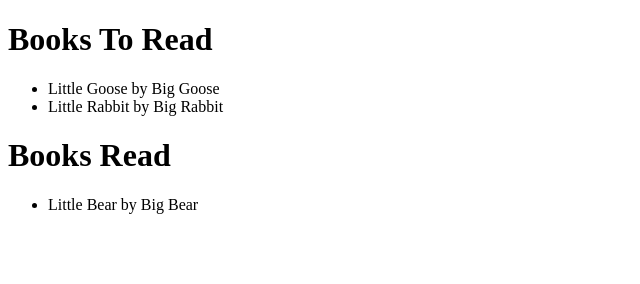
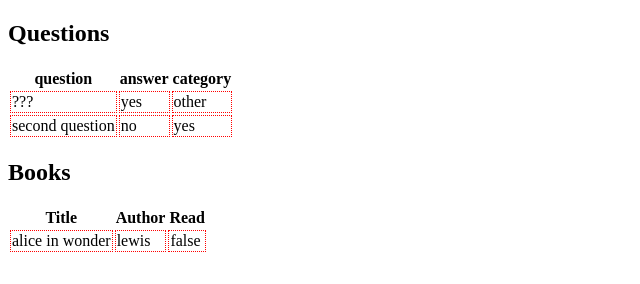
Before and after one commit to alchemy-bootcamp-one-winter-2018/lectures, a plain HTML site: page class-07-oop-constructors-tables/demo/index.html in a window 1280 px wide. Shown: the whole page, without its empty margins (0-640 px from the left). Drawn offline with Linux system fonts and the light colour scheme.

Commit message:
update demo

```diff
--- a/class-07-oop-constructors-tables/demo/app.js
+++ b/class-07-oop-constructors-tables/demo/app.js
@@ -1,5 +1,146 @@
 'use strict';
 
+// prompt for an answer
+// save it
+// put it on the DOM
+
+function Question (questionText, category) {
+    this.text = questionText;
+    this.category = category;
+    this.parentId = category + '-questions';
+
+    this.answer = null;
+}
+
+Question.prototype.ask = function () {
+    this.answer = prompt(this.text);
+    this.render();
+};
+
+Question.prototype.render = function () {
+    // find the parent element
+    const ele = document.getElementById(this.parentId);
+
+    // create the element
+    const p = document.createElement('p');
+    p.textContent = `Q: ${this.text} && A: ${this.answer}`;
+
+    // append new element to parent
+    ele.appendChild(p);
+};
+
+const questionOne = new Question('What time is it?', 'yes');
+// questionOne.ask();
+// questionOne.render();
+
+const questionTwo = new Question('ice cream?', 'other');
+// questionTwo.ask();
+// questionTwo.render();
+
+
+
+
+
+
+
+// bad jokes
+const it = {
+    is: function () {
+        console.log(this); // what is this?
+    }
+};
+
+it.is(); // this = the thing on the left of the period
+
+
+
+
+
+
+
+
+// legit constructor function
+function Book(title, author, hasRead) {
+    this.title = title;
+    this.author = author;
+    this.hasRead = hasRead;
+
+    // this.markAsRead = function () {
+    //     this.hasRead = true;
+    // };
+
+    // this.createLi = function () {
+    //     const li = document.createElement('li');
+    //     li.textContent = this.title + ' by ' + this.author;
+    //     return li;
+    // };
+}
+
+// attach methods to prototype property instead of in the constructor function
+Book.prototype.createLi = function () {
+    const li = document.createElement('li');
+    li.textContent = this.title + ' by ' + this.author;
+    return li;
+};
+
+Book.prototype.renderRow = function () {
+    // find the parent
+    const tbody = document.querySelector('#books-table tbody');
+
+    // create the element, add content
+    const tr = document.createElement('tr');
+    const titleTd = document.createElement('td');
+    const authorTd = document.createElement('td');
+    const hasReadTd = document.createElement('td');
+
+    titleTd.textContent = this.title;
+    authorTd.textContent = this.author;
+    hasReadTd.textContent = this.hasRead;
+
+    // append to parent
+    tr.appendChild(titleTd);
+    tr.appendChild(authorTd);
+    tr.appendChild(hasReadTd);
+
+    tbody.appendChild(tr);
+};
+
+// use key word "new" to create an instance of Book
+const book7 = new Book('alice in wonder','lewis',false);
+book7.renderRow();
+
+const book8 = new Book('alice in space','lewis',false);
+
+console.log(book7);
+
+
+// DIY constructor function
+function createBook (title, author, hasRead) {
+    // add parameters to an object
+    const newBook = {
+        title: title,
+        author: author,
+        hasRead: hasRead,
+        markAsRead: function () {
+            this.hasRead = true;
+        },
+        createLi: function () {
+            const li = document.createElement('li');
+            li.textContent = this.title + ' by ' + this.author;
+            return li;
+        }
+    };
+
+    // return that object
+    return newBook;
+}
+
+const book0 = createBook('lalala', 'moo', true);
+console.log(book0);
+const book5 = createBook('hellow', 'moo', false);
+
+/*
+// ye old object literals
 const book = {
     title: 'Little Goose',
     author: 'Big Goose',
@@ -49,7 +190,7 @@ const book3 = {
     }
 };
 
-const books = [book,book2,book3];
+const books = [book0,book,book2,book3,book5];
 for (let i = 0; i < books.length; i++) {
     renderBook(books[i]);
 }
@@ -65,17 +206,4 @@ function renderBook (book) {
     list.appendChild(li);
 }
 
-
-/*
-    instead of title lists, make table:
-
-    book title | author | has read
-
-
-    - if not yet read, put at top of the table get first child or tbody, and use insertAfter; otherwise append
-    - also if not yet read: give class of "not-read" and bg color in css of green
-    - also, put an emoji in has read (maybe a random one from an array?)
-
-
-    - maybe calculate the estimated length of time it would take to read?
 */
--- a/class-07-oop-constructors-tables/demo/index.html
+++ b/class-07-oop-constructors-tables/demo/index.html
@@ -2,14 +2,59 @@
 <html>
     <head>
         <title>Books</title>
-        <style></style>
+        <style>
+            section {
+                /* border: solid 1px blue; */
+            }
+
+            td {
+                border: dotted 1px red;
+            }
+        </style>
     </head>
     <body>
-        <h1>Books To Read</h1>
-        <ul id="to-read"></ul>
+        <section>
+            <h1>Questions</h1>
+            <section id="yes-questions"></section>
+            <section id="other-questions">
+                <table>
+                    <thead>
+                        <tr>
+                            <th>question</th>
+                            <th>answer</th>
+                            <th>category</th>
+                        </tr>
+                    </thead>
+                    <tbody>
+                        <tr>
+                            <td>???</td>
+                            <td>yes</td>
+                            <td>other</td>
+                        </tr>
+                        <tr>
+                            <td>second question</td>
+                            <td>no</td>
+                            <td>yes</td>
+                        </tr>
+                    </tbody>
+                    <tfoot></tfoot>
+                </table>
+            </section>
+        </section>
+        <section>
+            <h1>Books</h1>
+            <table id="books-table">
+                <thead>
+                    <tr>
+                        <th>Title</th>
+                        <th>Author</th>
+                        <th>Read</th>
+                    </tr>
+                </thead>
+                <tbody></tbody>
+            </table>
 
-        <h1>Books Read</h1>
-        <ul id="read"></ul>
+        </section>
         <script src="app.js"></script>
     </body>
 </html>
```
Also changed, not shown: 1 other file.
